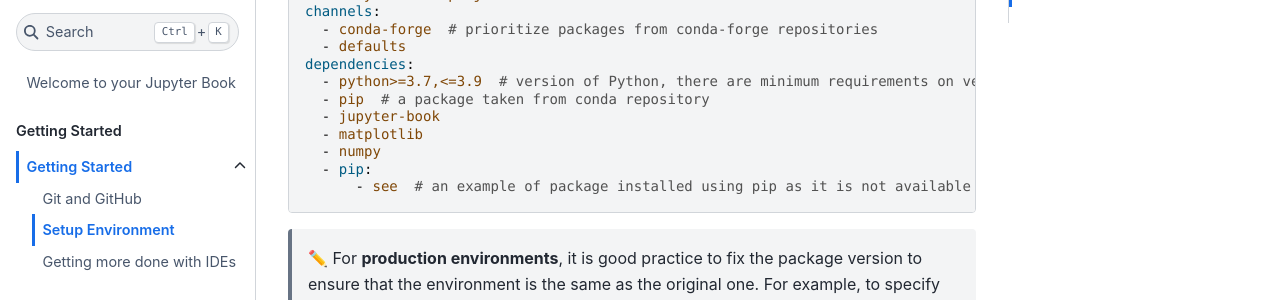
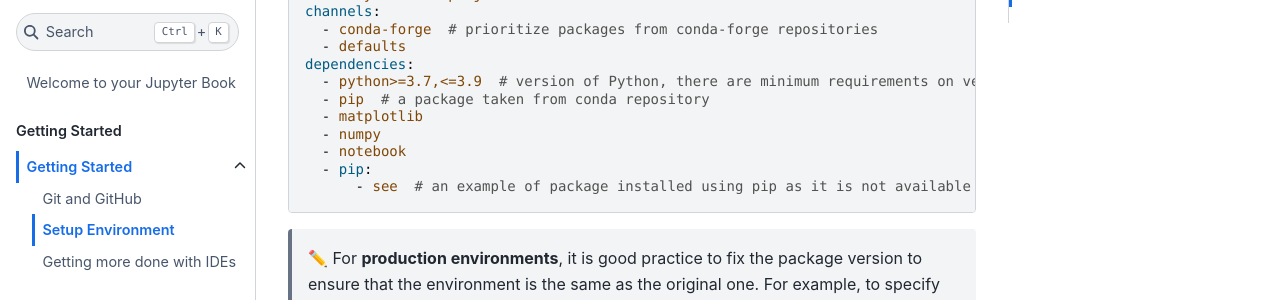
Before and after one commit to strvcom/ds-academy, a Jupyter Book: the page built from extra/environment-setup.md, in a window 1280 px wide and 900 px high, scrolled down 1600 px. Shown: the part 152-452 px from the top of the window. Built offline with Jupyter Book 1.0.4 settings and Sphinx 7.4.7 and the Sphinx Book theme 1.1.4, drawn with Linux system fonts in a browser that asks for light colours; pages that are not in the unit, such as notebooks, are missing from menus; cross-references to code outside the pages are shown as plain code.

Commit message:
feat: add notebook dependency and update README.md

````diff
--- a/environment.yml
+++ b/environment.yml
@@ -5,6 +5,7 @@ channels:
 dependencies:
   - python>=3.7,<=3.9
   - pip
+  - notebook
   - jupyter-book
   - matplotlib
   - numpy
--- a/extra/environment-setup.md
+++ b/extra/environment-setup.md
@@ -72,9 +72,9 @@ channels:
 dependencies:
   - python>=3.7,<=3.9  # version of Python, there are minimum requirements on version, we leave it up to conda
   - pip  # a package taken from conda repository
-  - jupyter-book
   - matplotlib
   - numpy
+  - notebook
   - pip:
       - see  # an example of package installed using pip as it is not available on conda
 ```
````
Also changed, not shown: README.md (+1 -1 lines).
